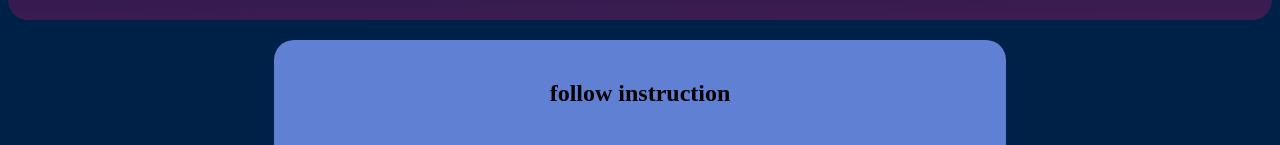
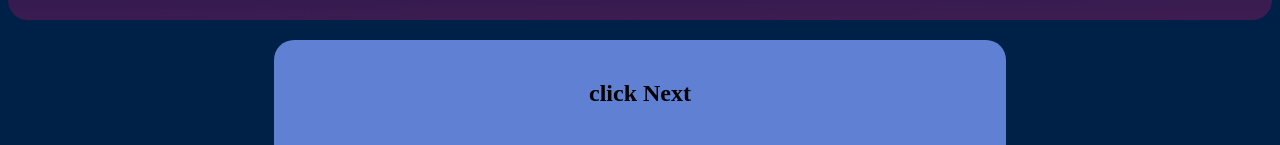
Before and after one commit to sakibhasan-24/top-movie, a React (Vite) app: page / in a window 1280 px wide. Shown: the part 122-267 px from the top of the page. Built offline with nearby package versions, Linux system fonts and the light colour scheme.

Commit message:
progressbar msg

```diff
--- a/src/App.jsx
+++ b/src/App.jsx
@@ -170,22 +170,37 @@ export default App;
 function Progress() {
   // const steps = 1;
   const [step, setStep] = useState(0);
+  const [text, setText] = useState("click Next");
+
   const handleNext = () => {
+    // console.log(step);
     //if greater than two then stop it in two
+    // suppose step is 0 ,0 is less than 2 .it is true ,so increase step.it will be 1
     if (step < 2) {
+      if (step === 0) setText("logged");
+      if (step === 1) setText("done");
       setStep(step + 1);
     }
   };
   const handlePrev = () => {
+    console.log(step);
+    if (step === 1) {
+      setText("click next");
+    }
+
+    if (step === 2) {
+      setText("logged");
+    }
     if (step === 0) {
       setStep(0);
     } else {
       setStep(step - 1);
     }
   };
+
   return (
     <section className="progress">
-      <h2>follow instruction</h2>
+      <h2>{text}</h2>
       <div className="numbers">
         <div className={`${step >= 0 ? "active" : ""}`}>1</div>
         <div className={`${step >= 1 ? "active" : ""}`}>2</div>
```
